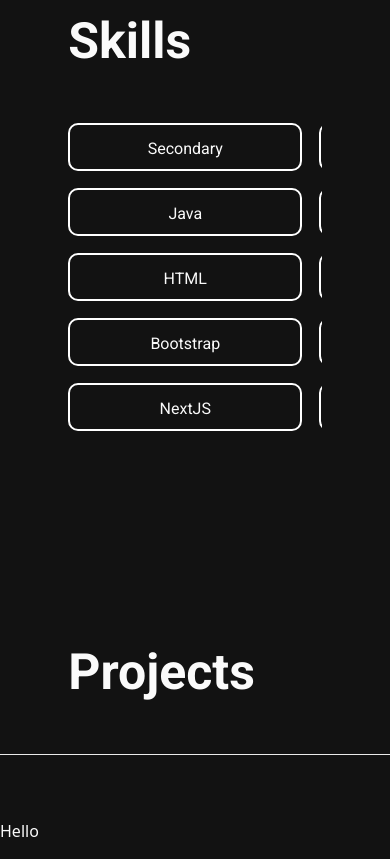
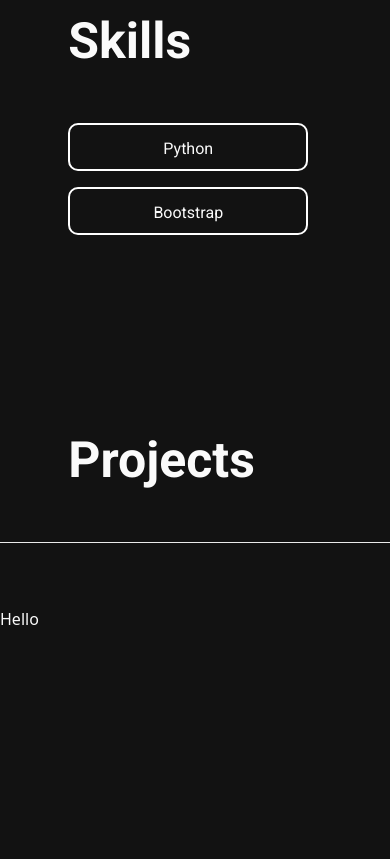
Before and after one commit to aloy2312/portfolio, a Next.js app: page / in a window 390 px wide. Shown: the part 2060-2919 px from the top of the page. After the commit the page ends 2707 px from the top, so only its background shows below. Built offline with nearby package versions, Linux system fonts and the light colour scheme.

Commit message:
updated the skills section to add badges

```diff
--- a/components/skills.js
+++ b/components/skills.js
@@ -6,12 +6,12 @@
     <div className={styles.container}>
       <div className={styles.skillsTitle}>Skills</div>
       <div className={styles.badgeList}>
-        <div className={styles.badge}>Secondary</div>
         <div className={styles.badge}>Python</div>
         <div className={styles.badge}>Java</div>
         <div className={styles.badge}>JavaScript</div>
         <div className={styles.badge}>HTML</div>
         <div className={styles.badge}>CSS</div>
+
         <div className={styles.badge}>Bootstrap</div>
         <div className={styles.badge}>React</div>
         <div className={styles.badge}>NextJS</div>
--- a/styles/skills.module.css
+++ b/styles/skills.module.css
@@ -7,8 +7,8 @@
 
 .badgeList {
   display: grid;
-  grid-template-columns: 15.625rem 15.625rem 15.625rem 15.625rem;
-  grid-gap: 1px;
+  grid-template-columns: repeat(4, 15rem);
+  grid-gap: 1rem 1.5rem;
 }
 
 .badge {
@@ -19,28 +19,18 @@
   font-weight: 400;
   font-size: 16px;
   height: 3rem;
-  margin: 0 1rem 1rem 0;
+  width: 15rem;
 }
 
 .container {
   margin-bottom: 12rem;
 }
 
-@media (max-width: 1300px) {
+@media (max-width: 1650px) {
   .badgeList {
-    grid-template-columns: 15.625rem 15.625rem 15.625rem;
+    display: grid;
+    grid-template-columns: repeat(5, auto);
+    overflow: auto;
+    overflow-y: hidden;
   }
 }
-
-@media (max-width: 1050px) {
-  .badgeList {
-    grid-template-columns: 15.625rem 15.625rem;
-  }
-}
-
-@media (max-width: 650px) {
-  .badgeList {
-    grid-template-columns: 15.625rem 15.625rem;
-    overflow-x: auto;
-  }
-}
```
